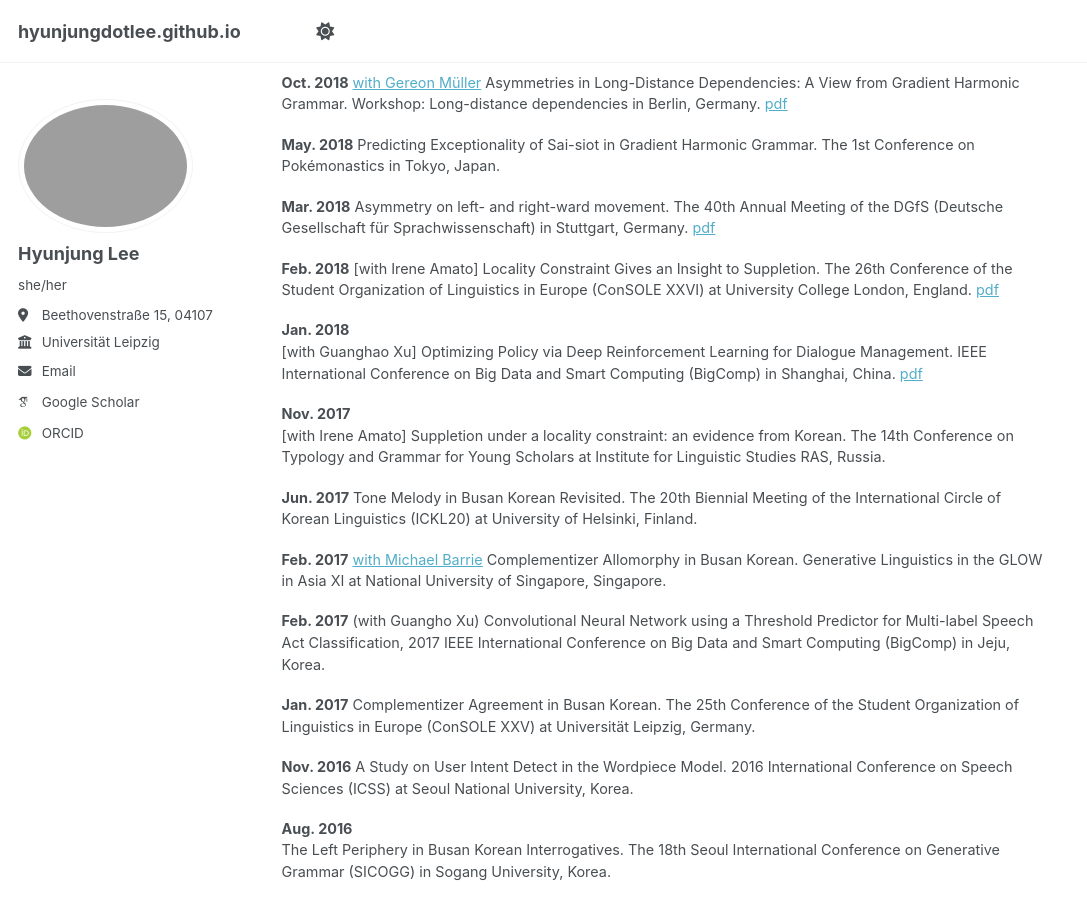
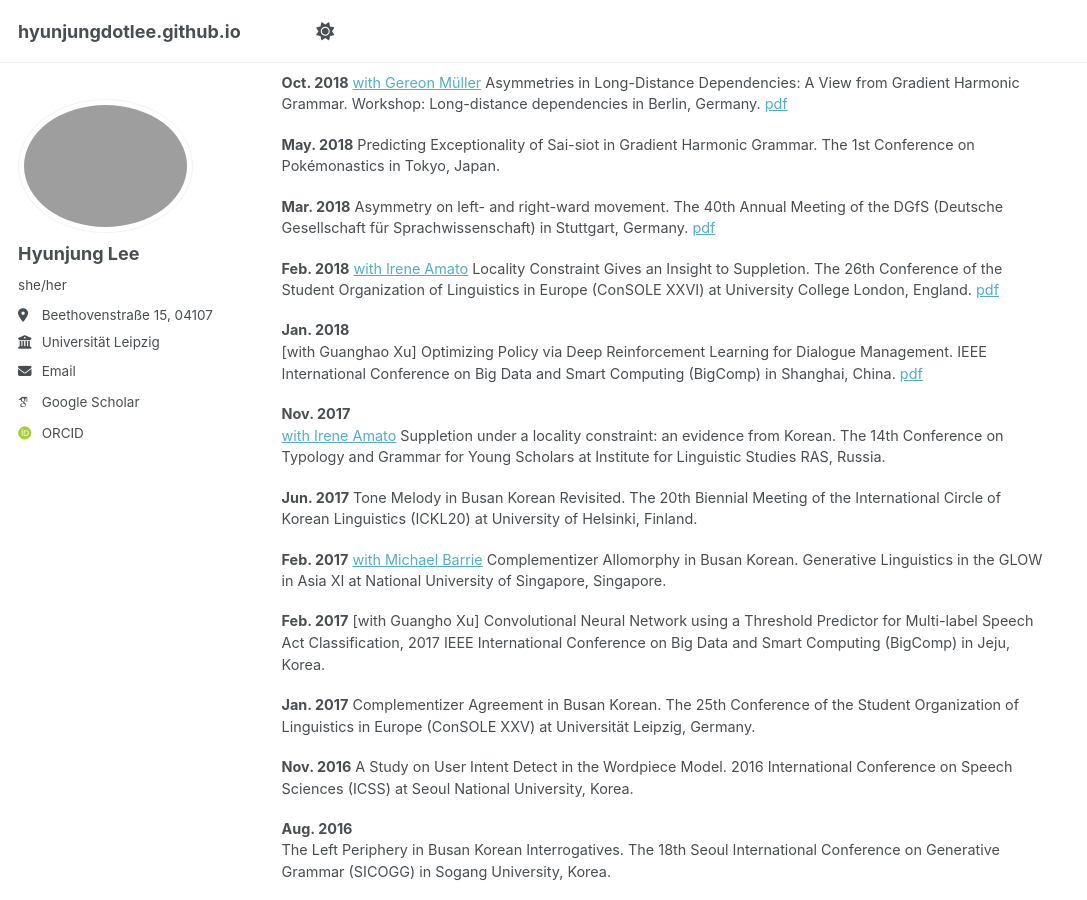
Before and after one commit to hyunjungdotlee/hyunjungdotlee.github.io, a Jekyll site: the page built from _pages/about.md, in a window 1280 px wide and 900 px high, scrolled down 2085 px. Shown: the whole window, without its empty margins (0-1087 px from the left). Built offline with Jekyll 4.4.1, drawn with Linux system fonts in a browser that asks for light colours; some web fonts are replaced; a script that is not in the unit is left out; part of the change alters nothing that is shown.

```diff
--- a/_pages/about.md
+++ b/_pages/about.md
@@ -45,7 +45,7 @@ Driemel, I. & Lee, H. Pseudo-incorporation vs. Differential Argument Marking in
 Lee, H. & Amato, I.  (2019) Locality Constraint Gives an Insight into Suppletion. In Proceedings of the Conference of the Student Organisation of Linguistics in Europe. [pdf](files/leeamato2019console.pdf)
 
 <strong>Nov. 2017</strong>
-Lee, H. & Barrie, M. (2017) Complementizer Allomorphy in Busan Korean. In Proceedings of GLOW in Asia XI. MIT Working Papers in Linguistics. MIT Working Papers in Linguistics, Cambridge: MA.[pdf](files/BarrieLee2018glow.pdf)
+Lee, H. & Barrie, M. (2017) Complementizer Allomorphy in Busan Korean. In Proceedings of GLOW in Asia XI. MIT Working Papers in Linguistics. MIT Working Papers in Linguistics, Cambridge: MA. [pdf](files/BarrieLee2018glow.pdf)
 
 <strong>Aug. 2017</strong>
 Lee, H. (2017) Phasal Spell Out and Prosodic Domain. In Proceedings of 19th Seoul International Conference on Generative Grammar. The Korean Generative Grammar Cirlcle.
@@ -72,7 +72,7 @@ manuscripts/in prep
 Reconstruction effects for Binding and Anti-Locality. Ms. Universität Leipzig. [pdf](files/lee2021m.pdf)
 
 <strong>Sep. 2019</strong>
-Xu, G., Lee, H., Koo, M.-W.. & Seo, J. Optimizing Policy via Deep Reinforcement Learning for Dialogue Management.[pdf](files/Xu-Lee-Seo2017.pdf)
+Xu, G., Lee, H., Koo, M.-W.. & Seo, J. Optimizing Policy via Deep Reinforcement Learning for Dialogue Management. [pdf](files/Xu-Lee-Seo2017.pdf)
 
 <strong>Feb. 2019</strong>
 Born to be gradient: a case study from compound tensing in Korean. Ms. Universität Leipzig. [pdf](files/lee2019m.pdf)
@@ -98,7 +98,7 @@ Innate Activity: Gradience in Korean Compound Tensing. The 42 Generative Linguis
 [with Mike Berger] Control is Agree: an Evidence from Korean. The 41st Annual Meeting of the DGfS (Deutsche Gesellschaft für Sprachwissenschaft) in Bremen, Germany. [pdf](files/leeberger2019.pdf)
 
 <strong>Jan. 2019</strong>
-Born to Be Gradient: Predicting exceptions of Compound Tensing in Korean. The 16th Old World Conference on Phonology (OCP XVI) in Verona, Italy.[pdf](files/lee2019ocp.pdf)
+Born to Be Gradient: Predicting exceptions of Compound Tensing in Korean. The 16th Old World Conference on Phonology (OCP XVI) in Verona, Italy. [pdf](files/lee2019ocp.pdf)
 
 <strong>Jan. 2019</strong>
 [with Daniel Gleim](https://home.uni-leipzig.de/gleim/) The Short Life Span of Laryngeal Sonorants in Korean. The 16th Old World Conference on Phonology (OCP XVI) in Verona, Italy. [pdf](files/gleimlee2019.pdf)
@@ -116,13 +116,13 @@ Predicting Exceptionality of Sai-siot in Gradient Harmonic Grammar. The 1st Conf
 Asymmetry on left- and right-ward movement. The 40th Annual Meeting of the DGfS (Deutsche Gesellschaft für Sprachwissenschaft) in Stuttgart, Germany. [pdf](files/lee2018.pdf)
 
 <strong>Feb. 2018</strong>
-[with Irene Amato] Locality Constraint Gives an Insight to Suppletion. The 26th Conference of the Student Organization of Linguistics in Europe (ConSOLE XXVI) at  University College London, England. [pdf](files/leeamato2018pdf.pdf)
+[with Irene Amato](https://sites.google.com/view/ireneamato?pli=1) Locality Constraint Gives an Insight to Suppletion. The 26th Conference of the Student Organization of Linguistics in Europe (ConSOLE XXVI) at  University College London, England. [pdf](files/leeamato2018pdf.pdf)
 
 <strong>Jan. 2018</strong>
 [with Guanghao Xu] Optimizing Policy via Deep Reinforcement Learning for Dialogue Management. IEEE International Conference on Big Data and Smart Computing (BigComp) in Shanghai, China. [pdf](files/xuetal2018.pdf)
 
 <strong>Nov. 2017</strong>
-[with Irene Amato] Suppletion under a locality constraint: an evidence from Korean. The 14th Conference on Typology and Grammar for Young Scholars at Institute for Linguistic Studies RAS, Russia.
+[with Irene Amato](https://sites.google.com/view/ireneamato?pli=1) Suppletion under a locality constraint: an evidence from Korean. The 14th Conference on Typology and Grammar for Young Scholars at Institute for Linguistic Studies RAS, Russia.
 
 <strong>Jun. 2017</strong>
 Tone Melody in Busan Korean Revisited. The 20th Biennial Meeting of the International Circle of Korean Linguistics (ICKL20) at University of Helsinki, Finland.
@@ -131,7 +131,7 @@ Tone Melody in Busan Korean Revisited. The 20th Biennial Meeting of the Internat
 [with Michael Barrie](http://mikebarrie.com/) Complementizer Allomorphy in Busan Korean. Generative Linguistics in the GLOW in Asia XI at National University of Singapore, Singapore.
 
 <strong>Feb. 2017</strong>
-(with Guangho Xu) Convolutional Neural Network using a Threshold Predictor for Multi-label Speech Act Classification, 2017 IEEE International Conference on Big Data and Smart Computing (BigComp) in Jeju, Korea.
+[with Guangho Xu] Convolutional Neural Network using a Threshold Predictor for Multi-label Speech Act Classification, 2017 IEEE International Conference on Big Data and Smart Computing (BigComp) in Jeju, Korea.
 
 <strong>Jan. 2017</strong>
 Complementizer Agreement in Busan Korean. The 25th Conference of the Student Organization of Linguistics in Europe (ConSOLE XXV) at Universität Leipzig, Germany.
```
